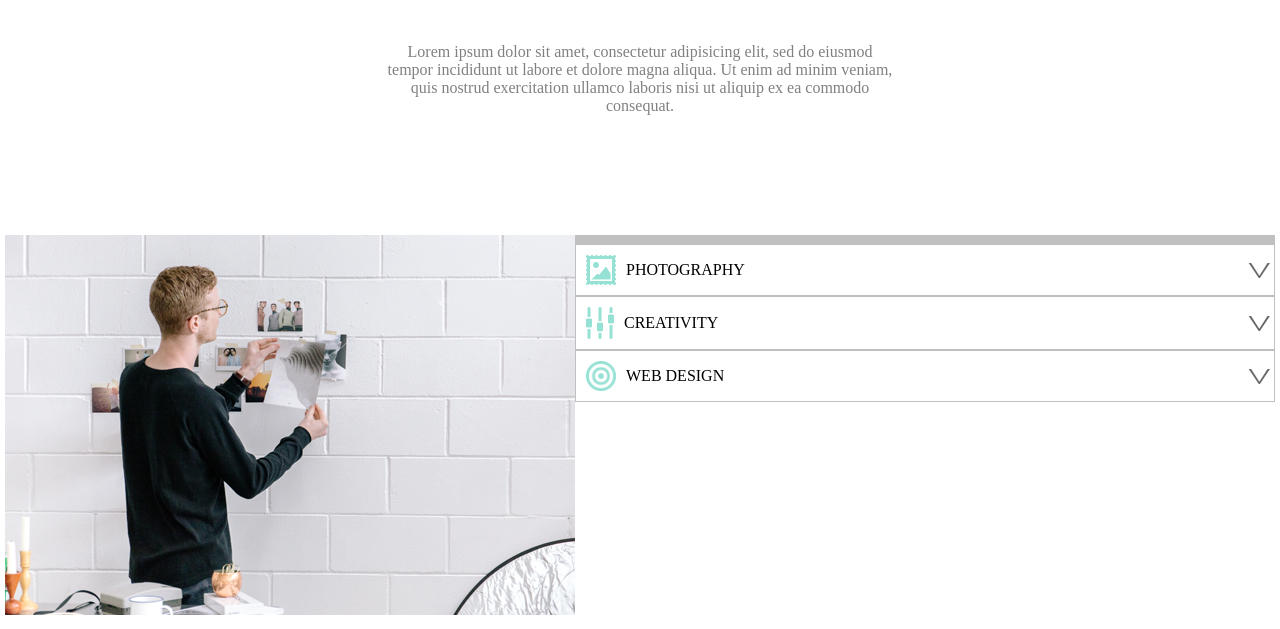
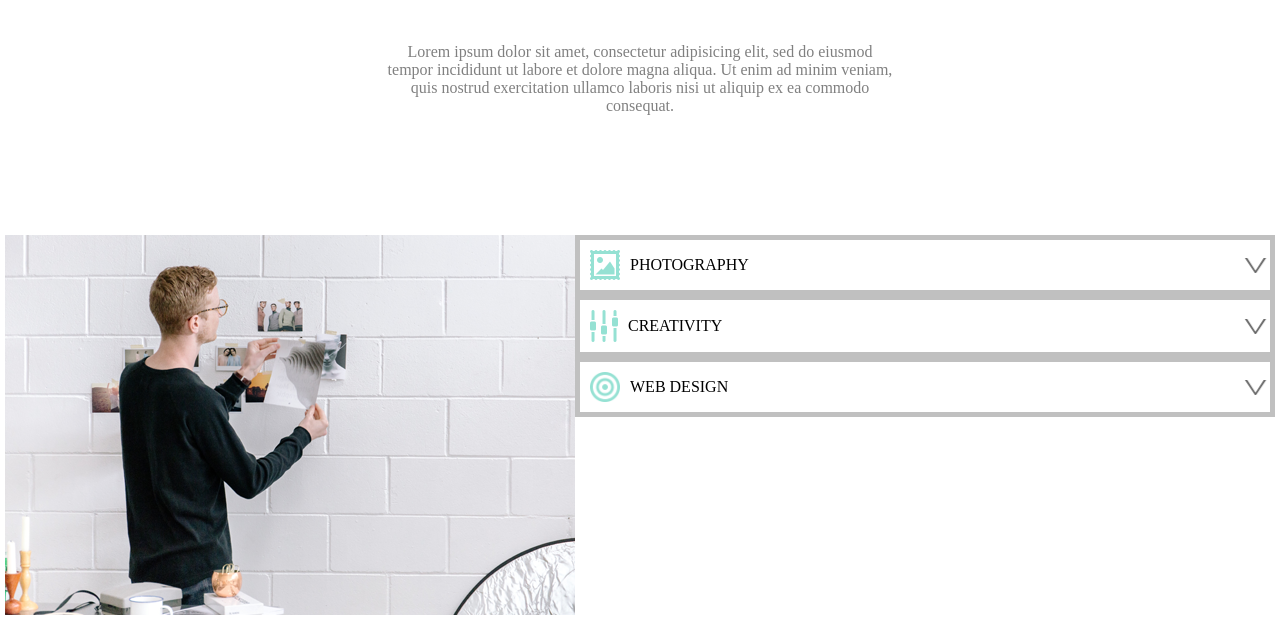
Before and after one commit to web-master4751/web-master4751.github.io, a PHP site: page / in a window 1280 px wide. Shown: the part 3880-4509 px from the top of the page. Run offline with PHP 8.4, Linux system fonts and the light colour scheme.

Commit message:
Update main.css

```diff
--- a/main.css
+++ b/main.css
@@ -223,12 +223,12 @@ nav{
 }
 .photo, .creativity, .web_design{
   display: flex;
-  border: 1.5px solid silver;
+  border: 5px solid silver;
   align-items: center;
 }
-.photo{
+/* .photo{
   border-top: 10px solid silver;
-}
+} */
 .arrow{
   margin: 5px 0 0 30px;
   transform: scaleX(3) scaleY(2);
```
